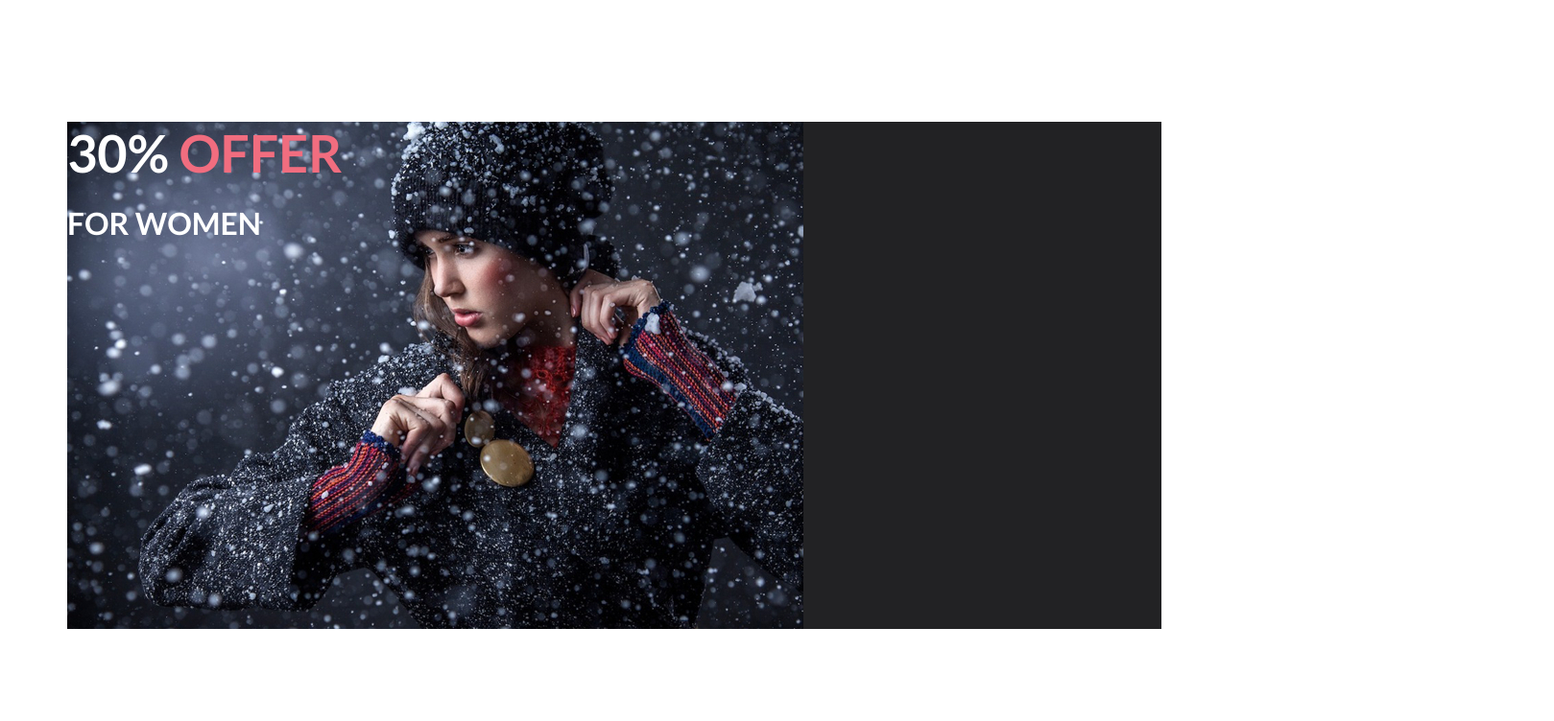
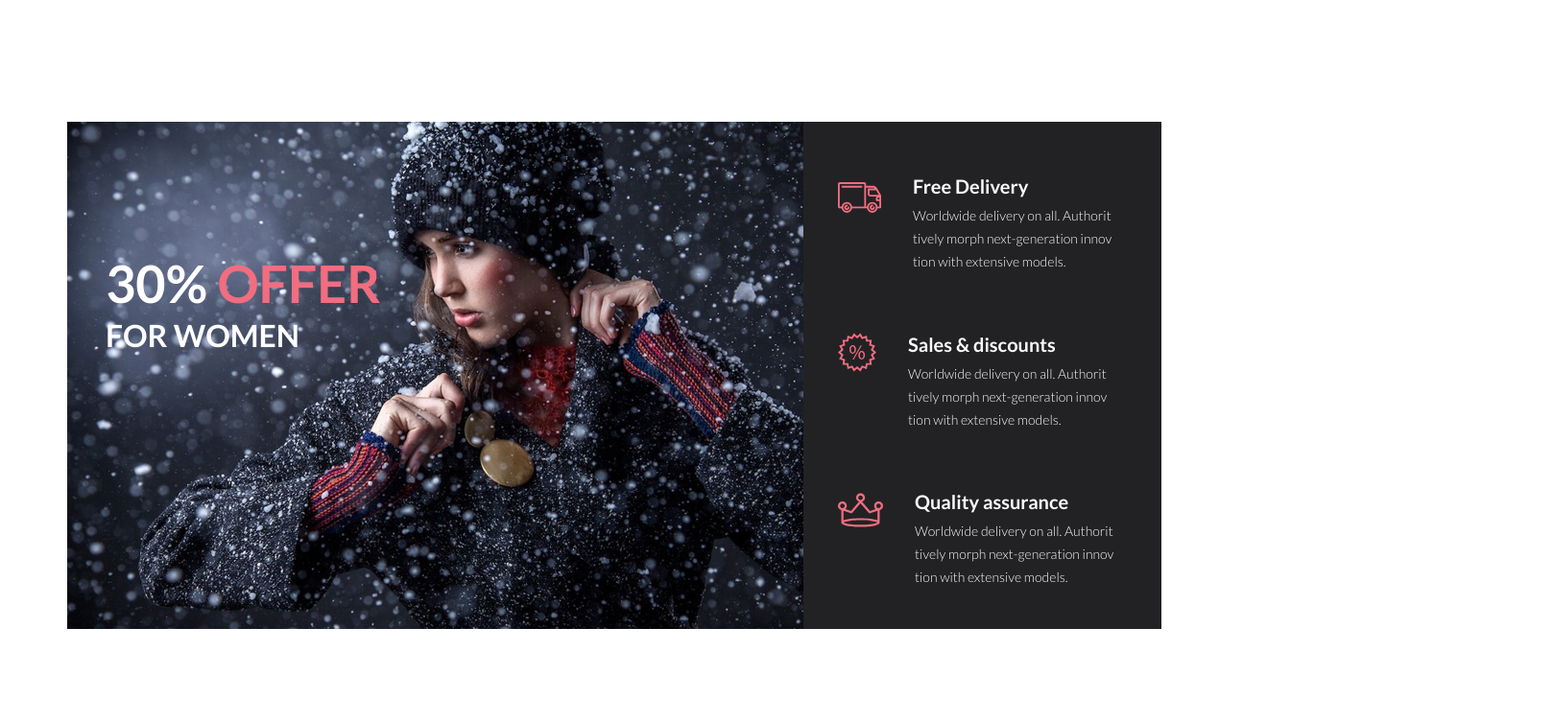
Before and after one commit to makvetok/project--BranD-, a plain HTML site: page index.html in a window 1280 px wide. Shown: the part 1904-2656 px from the top of the page at 96% size, 1619 px wide, since content can reach past the window. Before the commit the page ends 2560 px from the top, so only its background shows below. Drawn offline with Linux system fonts and the light colour scheme.

Commit message:
Add content on web site

```diff
--- a/index.html
+++ b/index.html
@@ -122,7 +122,41 @@
 
         <div class="advantages">
 
+            <div class="delivery">
+                <img src="image/delivery.svg" alt="delivery">
+                <div class="delivery_text">
+                    <h3 class="advantages_h3">Free Delivery</h3>
+                    <p class="description">Worldwide delivery on all. Authorit<br>tively morph next-generation innov<br>tion with extensive models.</p>
+                </div>
+            </div>
+
+            <div class="sale">
+                <img src="image/sale.svg" alt="sale">
+                <div class="sale_text">
+                    <h3 class="advantages_h3">Sales & discounts</h3>
+                    <p class="description">Worldwide delivery on all. Authorit<br>tively morph next-generation innov<br>tion with extensive models.</p>
+                </div>
+            </div>
+
+            <div class="quality">
+                <img src="image/quality.svg" alt="quality">
+                <div class="quality_text">
+                    <h3 class="advantages_h3">Quality assurance</h3>
+                    <p class="description">Worldwide delivery on all. Authorit<br>tively morph next-generation innov<br>tion with extensive models.</p>
+                </div>
+            </div>
+
+
         </div>
+
+
+    </div>
+
+    <div class="extra">
+
+        <img src="image/extra.jpg" alt="extra" class="extra_img">
+
+
 
     </div>
 
--- a/style/index.css
+++ b/style/index.css
@@ -350,6 +350,9 @@ body {
                 /* line-height: normal; */
                 /* text-align: left; */
                 text-transform: uppercase;
+                padding-top: 146px;
+                line-height: 46px;
+                padding-left: 40px;
             }
 
                 .banner_highlight{
@@ -367,3 +370,62 @@ body {
             /* position: absolute;
             left: 1149px; */
         }
+
+            .delivery{
+                display: flex;
+                margin-left: 36px;
+            }
+
+                .delivery_text{
+                    margin-top: 55px;
+                    margin-left: 33px;
+                }
+
+                    .advantages_h3{
+                        color: #fbfbfb;
+                        font-size: 20px;
+                        font-weight: 700;
+                        /* font-style: normal; */
+                        /* letter-spacing: normal; */
+                        /* line-height: normal; */
+                        /* text-align: left; */
+                    }
+
+                    .description{
+                        color: #fbfbfb;
+                        font-family: Lato;
+                        font-size: 14px;
+                        font-weight: 300;
+                        font-style: normal;
+                        /* letter-spacing: normal; */
+                        line-height: 24px;
+                        margin-top: 7px;
+                    }
+
+            .sale{
+                display: flex;
+                margin-left: 36px;
+            }
+
+                .sale_text{
+                    margin-top: 62px;
+                    margin-left: 33px;
+                }
+
+            .quality{
+                display: flex;
+                margin-left: 36px;
+            }
+
+                .quality_text{
+                    margin-top: 61px;
+                    margin-left: 33px;
+                }
+
+    .extra{
+        margin-top: 100px;
+    }
+
+        .extra_img{
+            margin-left: 10px;
+        }
```
Also changed, not shown: image/delivery.svg (added), image/extra.jpg (added), image/quality.svg (added), image/sale.svg (added).
